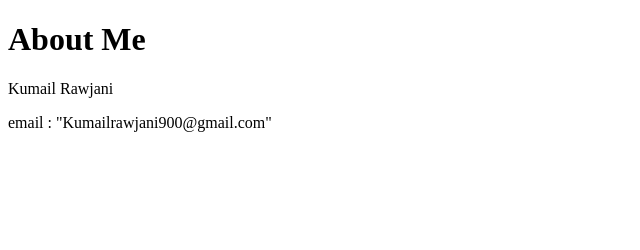
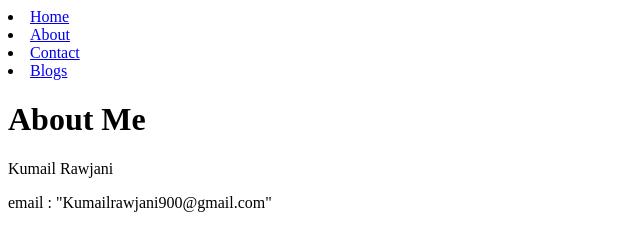
Before and after one commit to Kumail786/Gatsby-Learning, a Gatsby site: page /about in a window 1280 px wide. Shown: the whole page, without its empty margins (0-640 px from the left). Built offline with nearby package versions, Linux system fonts and the light colour scheme; Gatsby itself is replaced by a stand-in of ours.

Commit message:
some pages

```diff
--- /dev/null
+++ b/src/components/header.js
@@ -0,0 +1,26 @@
+import React from 'react'
+import { Link } from 'gatsby'
+
+const Header = ()=>{
+return (
+    <header>
+        <nav>
+            <li>
+                <Link to="/">Home</Link>
+            </li>
+            <li>
+                <Link to="/about">About</Link>
+            </li>
+            <li>
+                <Link to="/contact">Contact</Link>
+            </li>
+            <li>
+                <Link to="/blog">Blogs</Link>
+            </li>
+        </nav>
+
+    </header>
+)
+}
+
+export default Header
--- a/src/pages/about.js
+++ b/src/pages/about.js
@@ -1,8 +1,10 @@
 import React from 'react'
+import Header from '../components/header'
 
 const About = ()=>{
     return(
         <div>
+            <Header/>
             <h1>About Me</h1>
             <p>Kumail Rawjani</p>
             <p>email : "Kumailrawjani900@gmail.com"</p>
--- a/src/pages/blog.js
+++ b/src/pages/blog.js
@@ -1,8 +1,9 @@
 import React from 'react'
-
+import Header from '../components/header'
 const BlogPage = ()=>{
     return(
         <div>
+            <Header/>
             <h1>Blog Page</h1>
             <p>Post will show here</p>
         </div>
--- a/src/pages/contact.js
+++ b/src/pages/contact.js
@@ -1,10 +1,11 @@
 import React from "react"
 import Footer from "../components/footer"
 import { Link } from "gatsby"
-
+import Header from '../components/header'
 const Contact = () => {
   return (
     <div>
+        <Footer/>
       <h1>Contact Me</h1>
       <p>Kumail Rawjani</p>
       <p>phone : "03172516561"</p>
--- a/src/pages/index.js
+++ b/src/pages/index.js
@@ -1,8 +1,10 @@
 import React from "react"
 import Footer from "../components/footer"
+import Header from '../components/header'
 const IndexPage = ()=>{
     return(
         <div>
+            <Header/>
             <h1>Hello.</h1>
 
             <h2>I am Kumail a full Stack Developer of Panacloud</h2>
```
